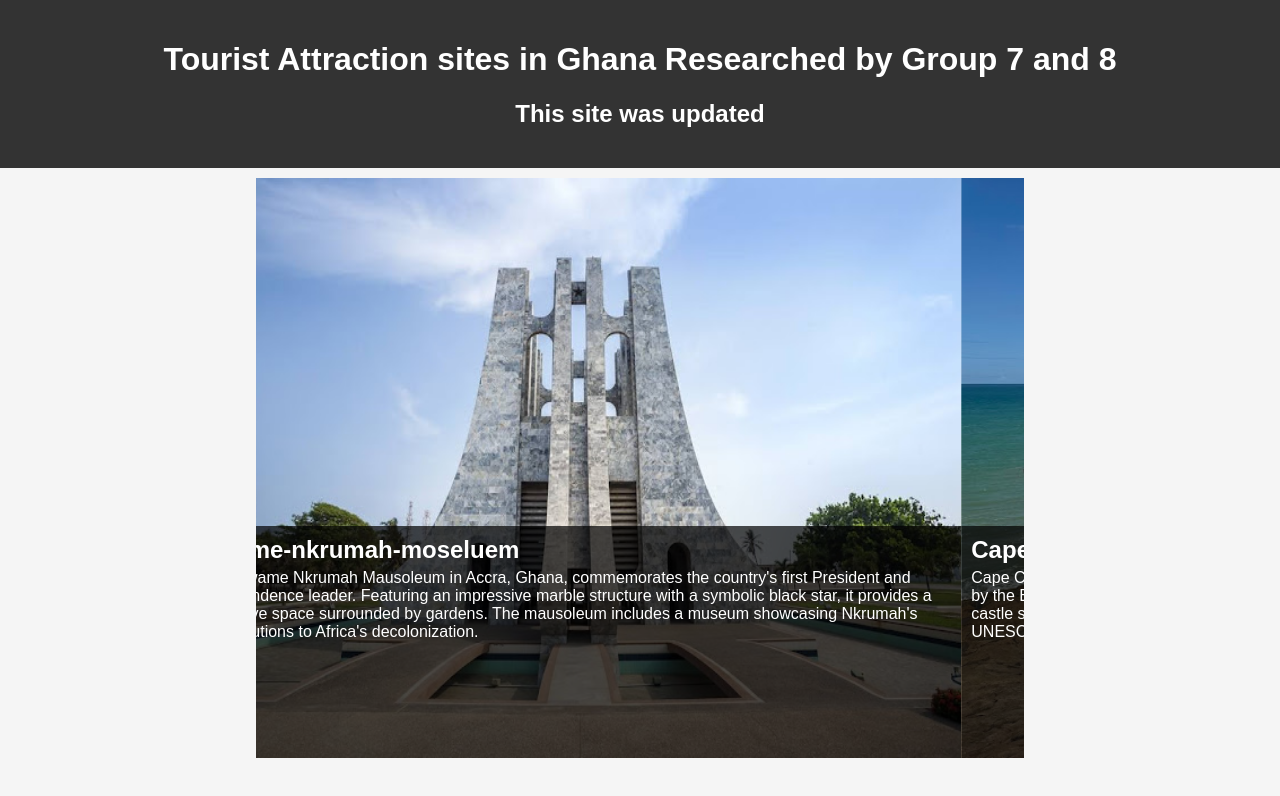
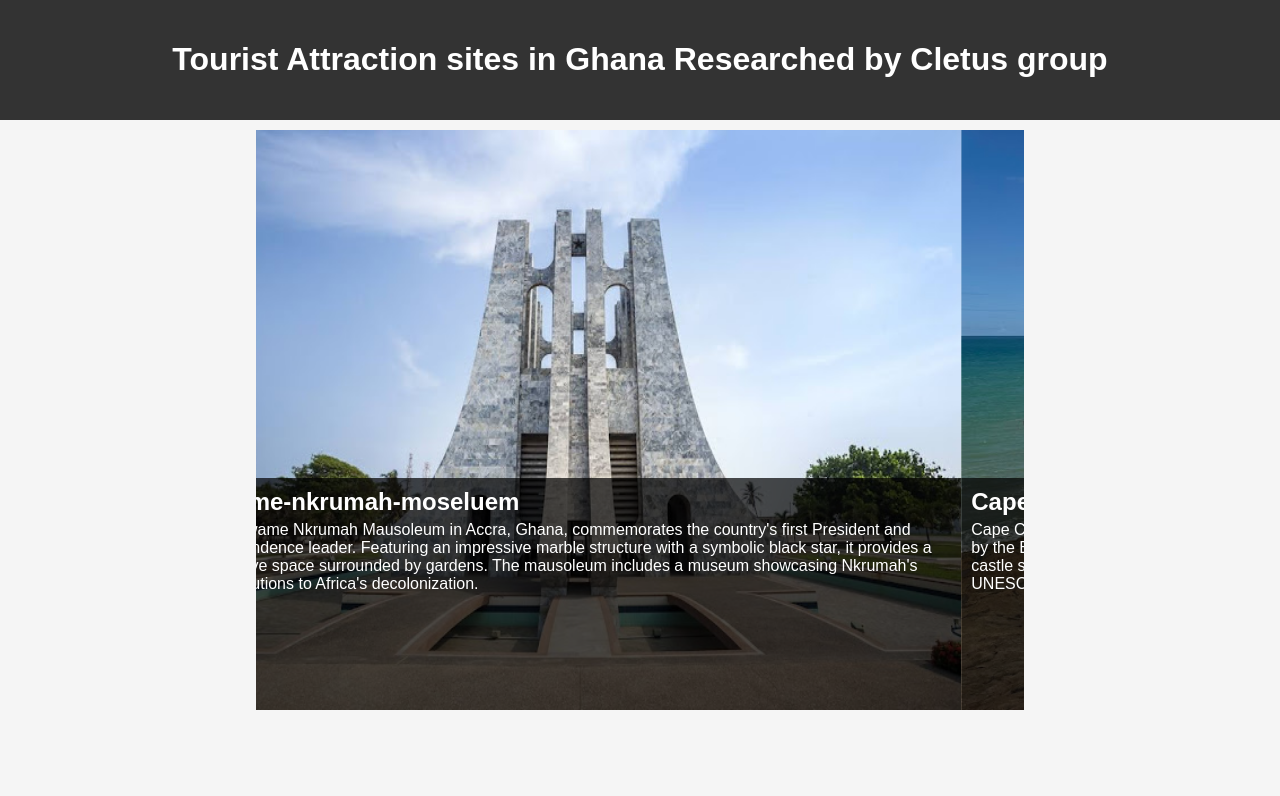
Before and after one commit to mangucletus/aws_ec2_deploy, a plain HTML site: page index.html in a window 1280 px wide. Drawn offline with Linux system fonts and the light colour scheme.

Commit message:
Update index.html

```diff
--- a/index.html
+++ b/index.html
@@ -9,8 +9,7 @@
 <body>
 
     <header>
-        <h1>Tourist Attraction sites in Ghana Researched by Group 7 and 8</h1>
-        <h2>This site was updated</h2>
+        <h1>Tourist Attraction sites in Ghana Researched by Cletus group</h1>
     </header>
 
     <div class="carousel-container">
```
